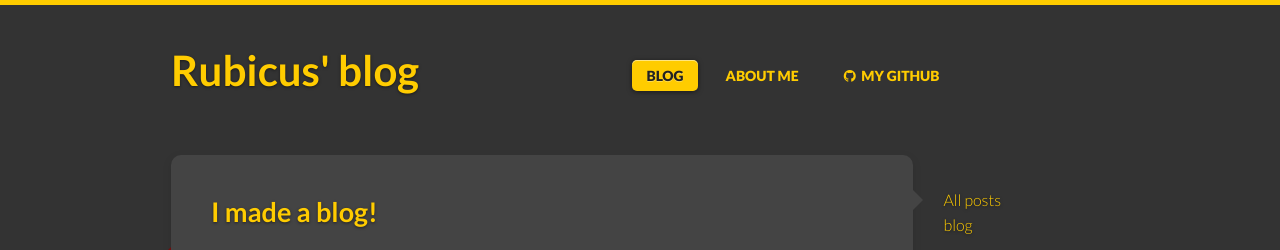
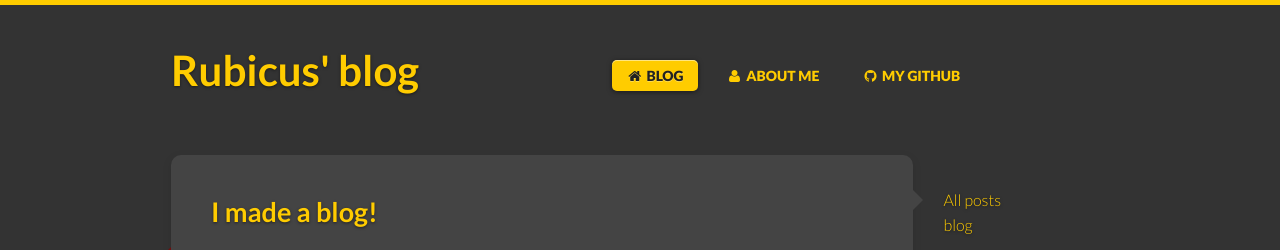
Before and after one commit to rubicus/rubicus.github.io, a Jekyll site: the page built from index.html, in a window 1280 px wide. Shown: the top 250 px of the page. Built offline with Jekyll 4.4.1, drawn with Linux system fonts in a browser that asks for light colours; nearby versions of some CDN libraries; comment, search, counter and statistics services are not loaded.

Commit message:
Add more icons in navbar

```diff
--- a/_includes/primary-nav-items.html
+++ b/_includes/primary-nav-items.html
@@ -1,9 +1,9 @@
 <ul>
   <li class="{% if page.overview %}current{% endif %}">
-    <a href="/">Blog</a>
+    <a href="/"><i class="fa fa-home fa-fw"></i>&nbsp;Blog</a>
   </li>
   <li class="{% if page.title contains 'About' %}current{% endif %}">
-    <a href="/about/">About me</a>
+    <a href="/about/"><i class="fa fa-user fa-fw"></i>&nbsp;About me</a>
   </li>
   <li>
       <a href="{{ site.repository }}"><i class="fa fa-github fa-fw"></i>&nbsp;My Github</a>
```
